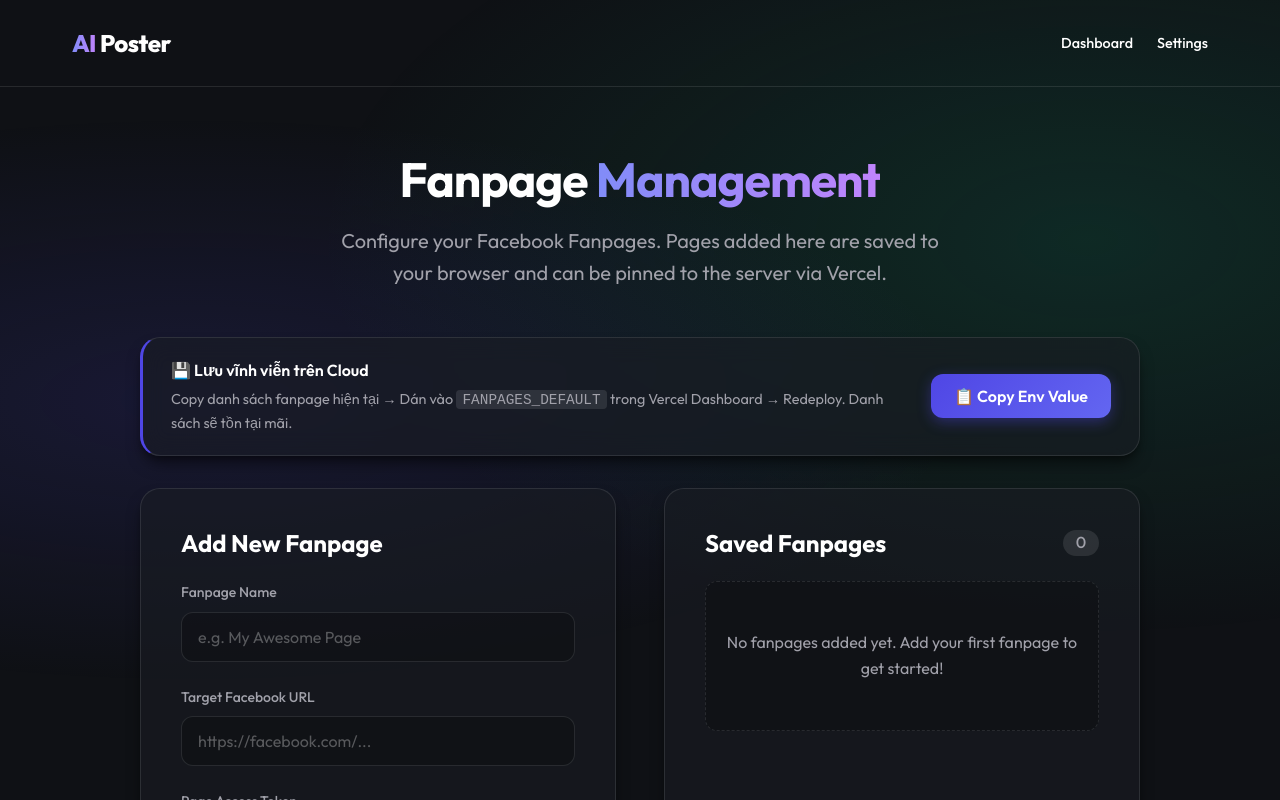
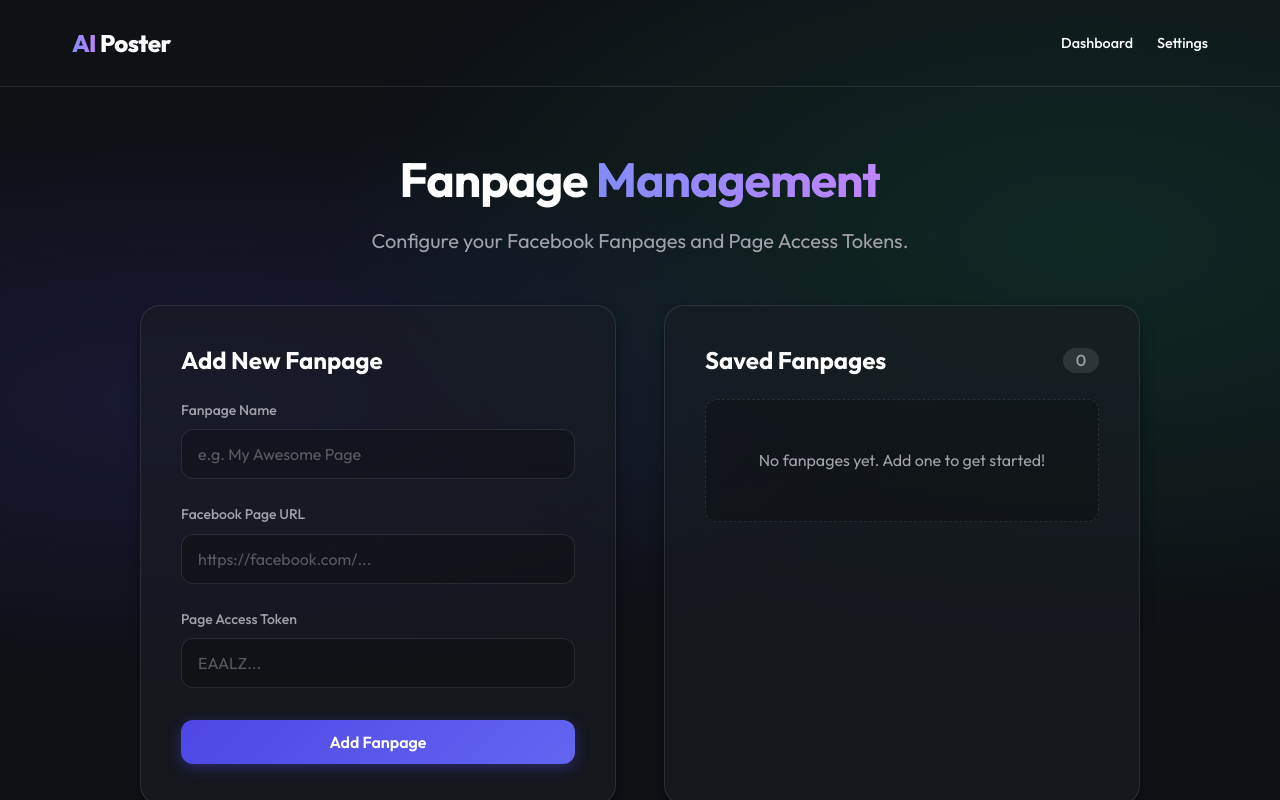
Before and after one commit to duybui297/facebook-post-automatically, a Next.js app: page /settings in a window 1280 px wide. Shown: the top 800 px of the page. Built offline with nearby package versions, Linux system fonts and the light colour scheme.

Commit message:
ui: Clean up Settings page - remove cloud persistence banner from UI

```diff
--- a/src/app/settings/page.tsx
+++ b/src/app/settings/page.tsx
@@ -22,14 +22,11 @@ export default function Settings() {
   const [pages, setPages] = useState<FanpageConfig[]>([]);
   const [isEditing, setIsEditing] = useState<string | null>(null);
   const [isLoading, setIsLoading] = useState(true);
-  const [copySuccess, setCopySuccess] = useState(false);
 
-  // Form State
   const [name, setName] = useState('');
   const [url, setUrl] = useState('');
   const [pageToken, setPageToken] = useState('');
 
-  // On mount: load from server env var first, then merge with localStorage
   useEffect(() => {
     async function loadPages() {
       try {
@@ -38,22 +35,16 @@ export default function Settings() {
         const serverPages: FanpageConfig[] = data.pages || [];
         const localPages = loadLocalPages();
 
-        // Merge: server pages are base; local pages override if they share a name/url
         const merged = [...serverPages];
         for (const local of localPages) {
           const existsInServer = serverPages.some(s => s.id === local.id || s.url === local.url);
-          if (!existsInServer) {
-            merged.push(local);
-          }
+          if (!existsInServer) merged.push(local);
         }
 
+        saveLocalPages(merged);
         setPages(merged);
-        // Persist merged list back to localStorage
-        saveLocalPages(merged);
       } catch {
-        // Fallback to just localStorage if API fails
-        const localPages = loadLocalPages();
-        setPages(localPages);
+        setPages(loadLocalPages());
       } finally {
         setIsLoading(false);
       }
@@ -71,12 +62,10 @@ export default function Settings() {
     if (!name || !url || !pageToken) return;
 
     if (isEditing) {
-      const updated = pages.map(p => p.id === isEditing ? { id: isEditing, name, url, pageToken } : p);
-      updatePages(updated);
+      updatePages(pages.map(p => p.id === isEditing ? { id: isEditing, name, url, pageToken } : p));
       setIsEditing(null);
     } else {
-      const newPage: FanpageConfig = { id: Date.now().toString(), name, url, pageToken };
-      updatePages([...pages, newPage]);
+      updatePages([...pages, { id: Date.now().toString(), name, url, pageToken }]);
     }
 
     setName(''); setUrl(''); setPageToken('');
@@ -90,9 +79,8 @@ export default function Settings() {
   };
 
   const handleDelete = (id: string) => {
-    if (confirm('Are you sure you want to delete this fanpage configuration?')) {
-      const filtered = pages.filter(p => p.id !== id);
-      updatePages(filtered);
+    if (confirm('Are you sure you want to delete this fanpage?')) {
+      updatePages(pages.filter(p => p.id !== id));
       if (isEditing === id) {
         setIsEditing(null);
         setName(''); setUrl(''); setPageToken('');
@@ -105,18 +93,6 @@ export default function Settings() {
     setName(''); setUrl(''); setPageToken('');
   };
 
-  // Generate the value to copy into Vercel env var
-  const handleCopyEnvVar = async () => {
-    const envValue = JSON.stringify(pages);
-    try {
-      await navigator.clipboard.writeText(envValue);
-      setCopySuccess(true);
-      setTimeout(() => setCopySuccess(false), 3000);
-    } catch {
-      alert(`Copy this to your FANPAGES_DEFAULT env var:\n\n${envValue}`);
-    }
-  };
-
   return (
     <div className="container" style={{ minHeight: 'calc(100vh - 80px)', display: 'flex', flexDirection: 'column', padding: '4rem 0' }}>
       <div style={{ textAlign: 'center', marginBottom: '3rem' }} className="animate-fade-in stagger-1">
@@ -124,31 +100,13 @@ export default function Settings() {
           Fanpage <span className="text-gradient">Management</span>
         </h1>
         <p style={{ color: 'var(--muted)', fontSize: '1.25rem', maxWidth: '600px', margin: '0 auto' }}>
-          Configure your Facebook Fanpages. Pages added here are saved to your browser and can be pinned to the server via Vercel.
+          Configure your Facebook Fanpages and Page Access Tokens.
         </p>
-      </div>
-
-      {/* Vercel Persist Banner */}
-      <div className="glass-panel animate-fade-in stagger-1" style={{ maxWidth: '1000px', margin: '0 auto 2rem', padding: '1.25rem 1.75rem', display: 'flex', alignItems: 'center', justifyContent: 'space-between', gap: '1rem', borderLeft: '3px solid var(--primary)' }}>
-        <div>
-          <div style={{ fontWeight: 600, marginBottom: '0.25rem' }}>💾 Lưu vĩnh viễn trên Cloud</div>
-          <div style={{ fontSize: '0.9rem', color: 'var(--muted)' }}>
-            Copy danh sách fanpage hiện tại → Dán vào <code style={{ background: 'rgba(255,255,255,0.1)', padding: '0.1rem 0.4rem', borderRadius: '4px' }}>FANPAGES_DEFAULT</code> trong Vercel Dashboard → Redeploy. Danh sách sẽ tồn tại mãi.
-          </div>
-        </div>
-        <button
-          className="btn btn-primary"
-          onClick={handleCopyEnvVar}
-          disabled={pages.length === 0}
-          style={{ whiteSpace: 'nowrap', minWidth: '180px' }}
-        >
-          {copySuccess ? '✅ Đã Copy!' : '📋 Copy Env Value'}
-        </button>
       </div>
 
       <div style={{ display: 'grid', gridTemplateColumns: '1fr 1fr', gap: '3rem', width: '100%', maxWidth: '1000px', margin: '0 auto' }} className="animate-fade-in stagger-2">
 
-        {/* Form Column */}
+        {/* Form */}
         <div className="glass-panel" style={{ padding: '2.5rem', alignSelf: 'start' }}>
           <h2 style={{ marginBottom: '1.5rem', fontSize: '1.5rem' }}>
             {isEditing ? 'Edit Fanpage' : 'Add New Fanpage'}
@@ -160,7 +118,7 @@ export default function Settings() {
             </div>
 
             <div className="input-group">
-              <label className="input-label" htmlFor="url">Target Facebook URL</label>
+              <label className="input-label" htmlFor="url">Facebook Page URL</label>
               <input id="url" type="url" className="input-field" placeholder="https://facebook.com/..." value={url} onChange={(e) => setUrl(e.target.value)} required />
             </div>
 
@@ -180,36 +138,32 @@ export default function Settings() {
           </form>
         </div>
 
-        {/* List Column */}
+        {/* List */}
         <div className="glass-panel" style={{ padding: '2.5rem' }}>
           <h2 style={{ marginBottom: '1.5rem', fontSize: '1.5rem', display: 'flex', justifyContent: 'space-between', alignItems: 'center' }}>
             <span>Saved Fanpages</span>
             <span style={{ fontSize: '1rem', color: 'var(--muted)', fontWeight: 500, background: 'rgba(255,255,255,0.1)', padding: '0.2rem 0.8rem', borderRadius: 'var(--radius-full)' }}>
-              {isLoading ? '...' : pages.length}
+              {isLoading ? '…' : pages.length}
             </span>
           </h2>
 
           {isLoading ? (
-            <div style={{ textAlign: 'center', padding: '3rem 1rem', color: 'var(--muted)' }}>⏳ Đang tải...</div>
+            <div style={{ textAlign: 'center', padding: '3rem 1rem', color: 'var(--muted)' }}>Loading…</div>
           ) : pages.length === 0 ? (
             <div style={{ textAlign: 'center', padding: '3rem 1rem', color: 'var(--muted)', background: 'rgba(0,0,0,0.2)', borderRadius: 'var(--radius-md)', border: '1px dashed var(--border)' }}>
-              No fanpages added yet. Add your first fanpage to get started!
+              No fanpages yet. Add one to get started!
             </div>
           ) : (
             <div style={{ display: 'flex', flexDirection: 'column', gap: '1rem' }}>
               {pages.map((page) => (
-                <div key={page.id} style={{ padding: '1.25rem', background: 'rgba(0,0,0,0.2)', border: '1px solid var(--border)', borderRadius: 'var(--radius-sm)', display: 'flex', justifyContent: 'space-between', alignItems: 'center', transition: 'all 0.2s' }} className="hover:border-primary">
+                <div key={page.id} style={{ padding: '1.25rem', background: 'rgba(0,0,0,0.2)', border: '1px solid var(--border)', borderRadius: 'var(--radius-sm)', display: 'flex', justifyContent: 'space-between', alignItems: 'center', transition: 'all 0.2s' }}>
                   <div style={{ overflow: 'hidden' }}>
                     <div style={{ fontWeight: 600, marginBottom: '0.25rem', fontSize: '1.1rem' }}>{page.name}</div>
                     <div style={{ fontSize: '0.85rem', color: 'var(--muted)', whiteSpace: 'nowrap', overflow: 'hidden', textOverflow: 'ellipsis' }}>{page.url}</div>
                   </div>
-                  <div style={{ display: 'flex', gap: '0.5rem', paddingLeft: '1rem' }}>
-                    <button onClick={() => handleEdit(page)} style={{ background: 'transparent', border: 'none', color: 'var(--primary)', cursor: 'pointer', fontSize: '0.9rem', fontWeight: 600, padding: '0.5rem' }}>
-                      Edit
-                    </button>
-                    <button onClick={() => handleDelete(page.id)} style={{ background: 'transparent', border: 'none', color: 'var(--accent)', cursor: 'pointer', fontSize: '0.9rem', fontWeight: 600, padding: '0.5rem' }}>
-                      Delete
-                    </button>
+                  <div style={{ display: 'flex', gap: '0.5rem', paddingLeft: '1rem', flexShrink: 0 }}>
+                    <button onClick={() => handleEdit(page)} style={{ background: 'transparent', border: 'none', color: 'var(--primary)', cursor: 'pointer', fontSize: '0.9rem', fontWeight: 600, padding: '0.5rem' }}>Edit</button>
+                    <button onClick={() => handleDelete(page.id)} style={{ background: 'transparent', border: 'none', color: 'var(--accent)', cursor: 'pointer', fontSize: '0.9rem', fontWeight: 600, padding: '0.5rem' }}>Delete</button>
                   </div>
                 </div>
               ))}
```
